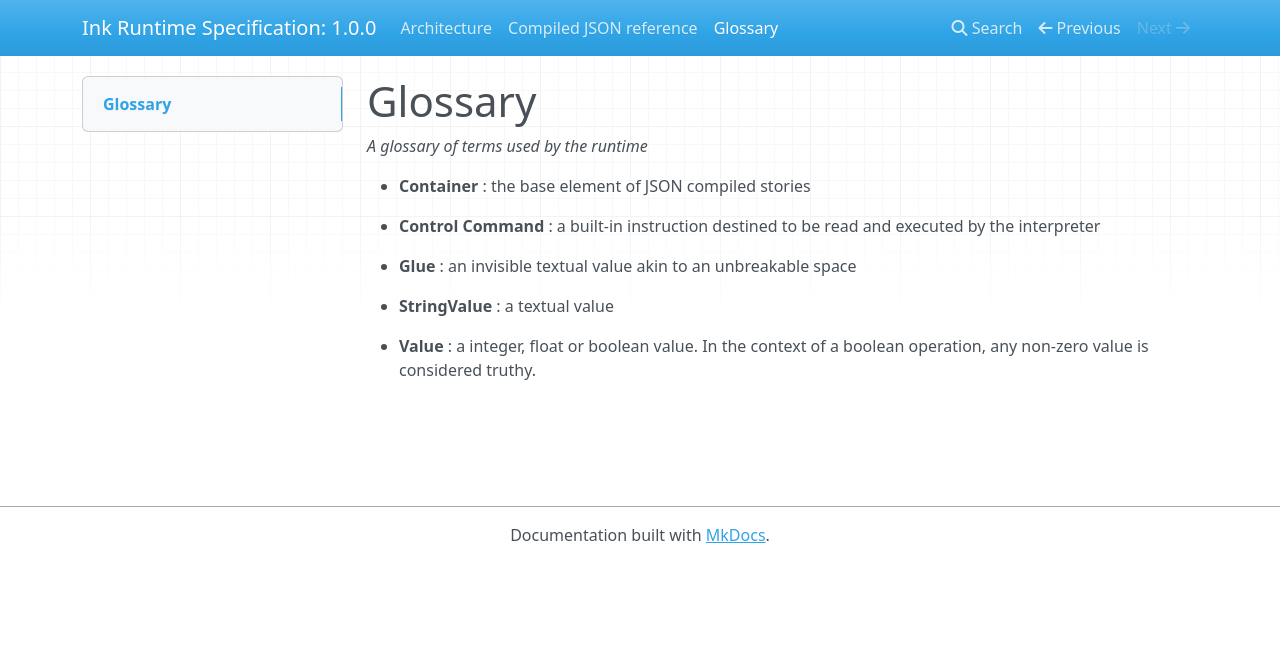
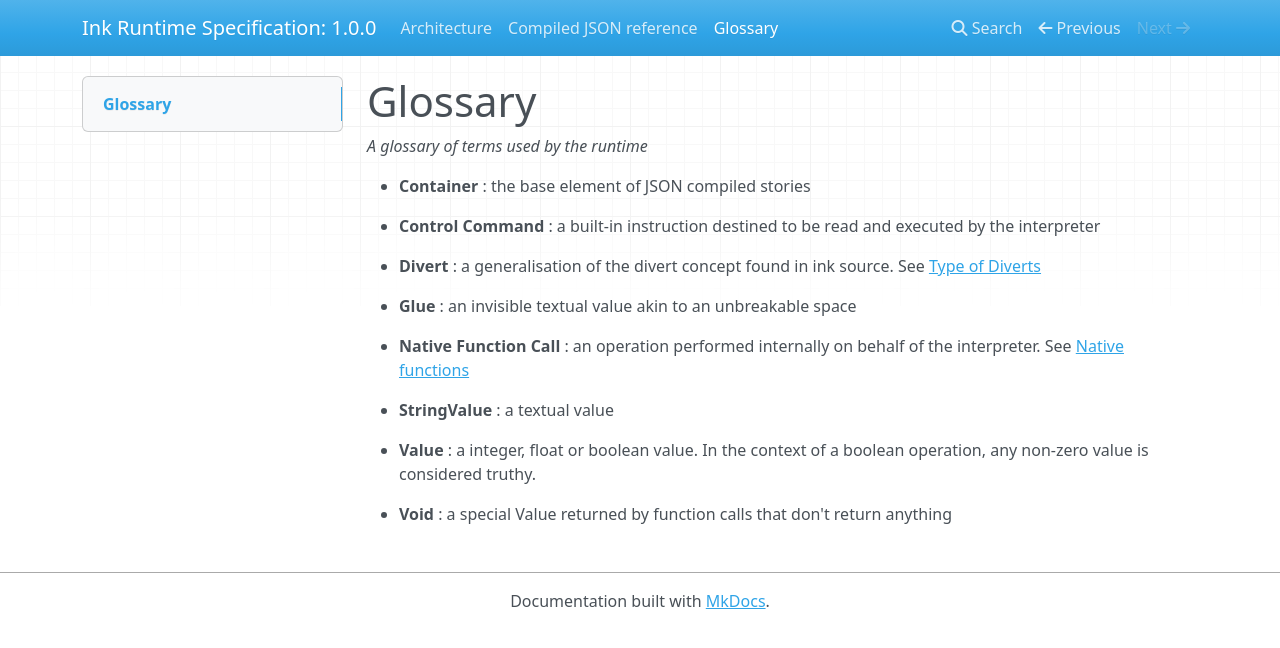
Before and after one commit to inkle/ink, an MkDocs documentation site: the page built from Documentation/runtime-specification/docs/glossary.md, in a window 1280 px wide. Shown: the top 648 px of the page. Built offline with MkDocs 1.6.1, drawn with Linux system fonts in a browser that asks for light colours; nearby versions of some CDN libraries.

Commit message:
add diverts

```diff
--- a/Documentation/runtime-specification/docs/glossary.md
+++ b/Documentation/runtime-specification/docs/glossary.md
@@ -8,11 +8,20 @@ _A glossary of terms used by the runtime_
 * __Control Command__
 : a built-in instruction destined to be read and executed by the interpreter
 
+* __Divert__
+: a generalisation of the divert concept found in ink source. See [Type of Diverts](diverts.md)
+
 * __Glue__
 : an invisible textual value akin to an unbreakable space
+
+* __Native Function Call__
+: an operation performed internally on behalf of the interpreter. See [Native functions](native-functions.md)
 
 * __StringValue__
 : a textual value
 
 * __Value__
 : a integer, float or boolean value. In the context of a boolean operation, any non-zero value is considered truthy.
+
+* __Void__
+: a special Value returned by function calls that don't return anything
```
Also changed, not shown: Documentation/runtime-specification/docs/architecture.md (+1 -1 lines), Documentation/runtime-specification/docs/diverts.md (added, +2 -0 lines).
